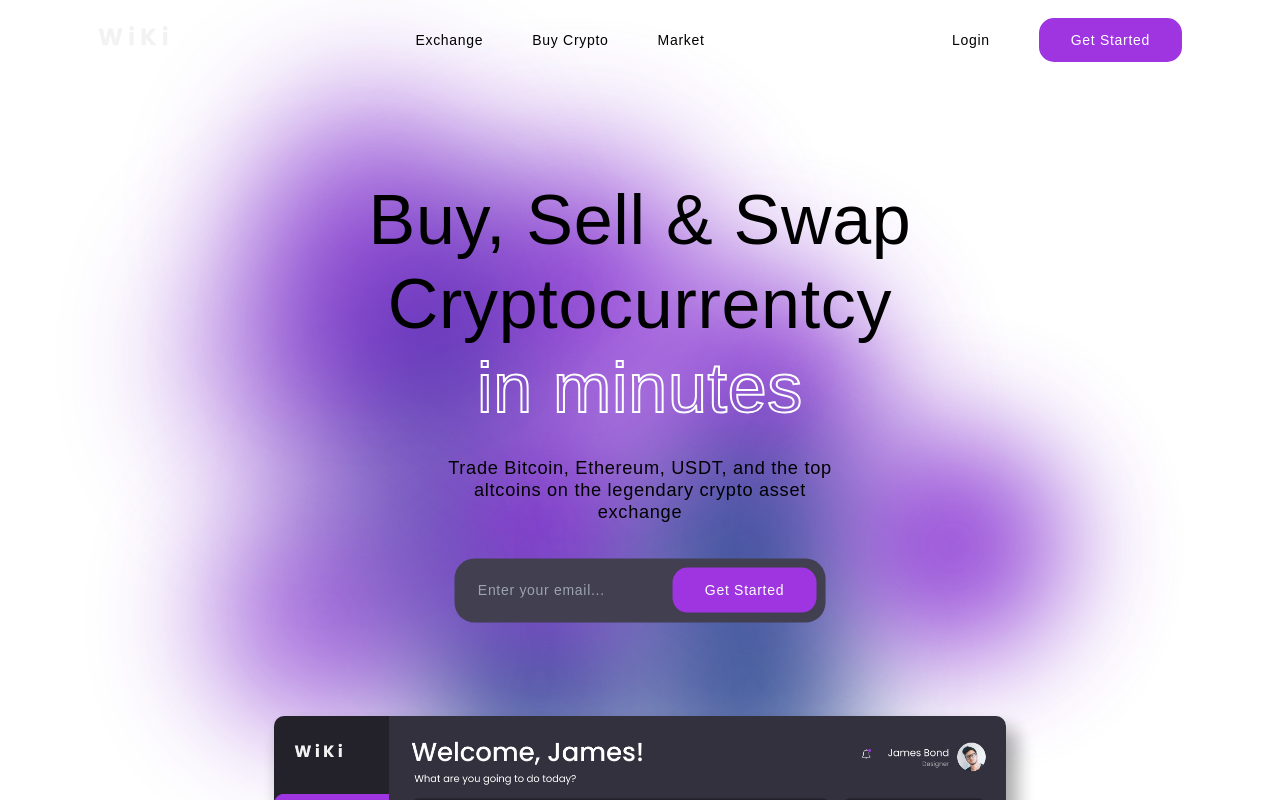
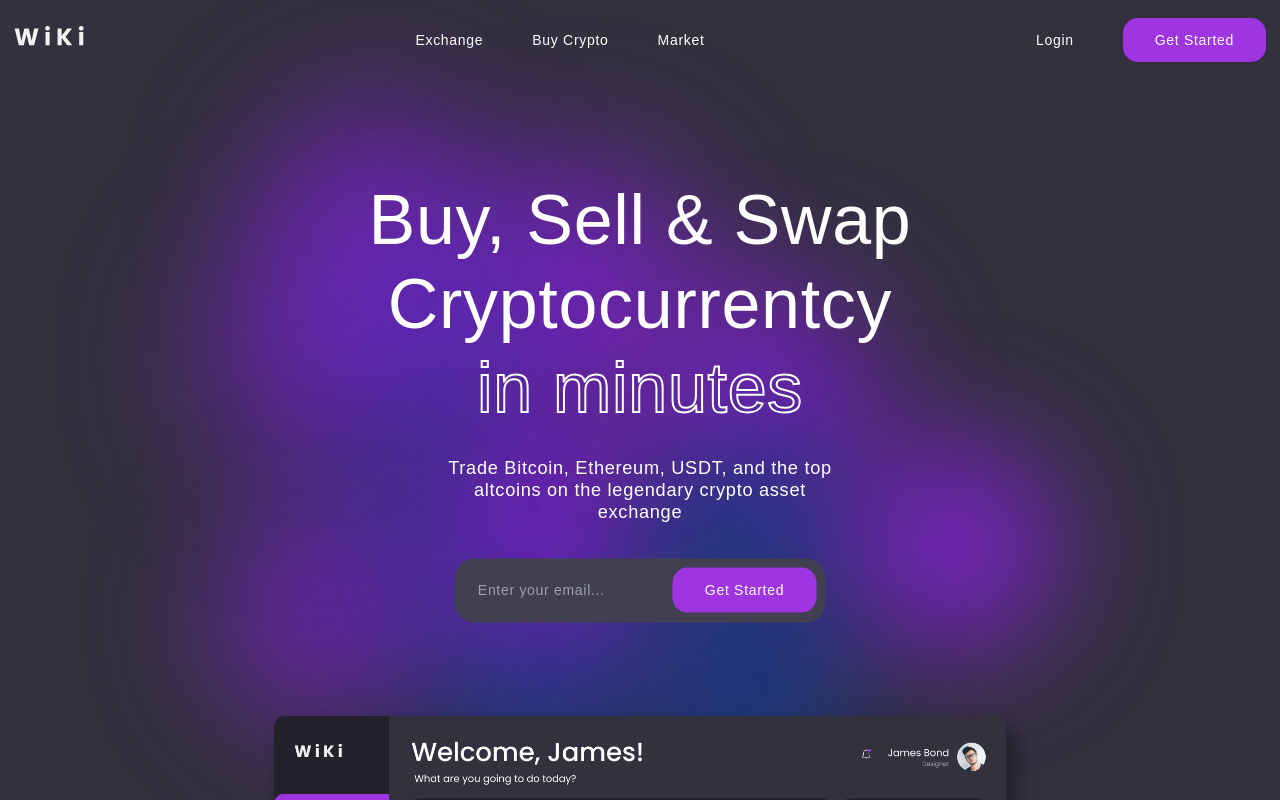
Before and after one commit to beinawair/crypto-startup, a Next.js app: page / in a window 1280 px wide. Shown: the top 800 px of the page. Built offline with nearby package versions, Linux system fonts and the light colour scheme; no server answers.

Commit message:
setting color scheme

```diff
--- a/components/landingpage/NavbarSection.js
+++ b/components/landingpage/NavbarSection.js
@@ -5,12 +5,24 @@ const HeaderSection = () => {
     return (
         <>
             <nav className="container mx-auto navigation">
-                <div className="mobile-menu hidden">
-                    <div className="bar-icon">
-                        <div className="line-up"></div>
-                        <div className="line-down"></div>
+                {/* mobile menu */}
+                <div className="mobile-menu">
+                    <div className="logo-image">
+                        <Link href="/">
+                            <a>
+                                <Image src="/image/Logo.svg"
+                                    alt="Logo"
+                                    width={70}
+                                    height={35}
+                                />
+                            </a>
+                        </Link>
                     </div>
-                    <div className="menu-lists">
+                    <div className="menu-icon-mobile">
+                        <div></div>
+                        <div></div>
+                    </div>
+                    <div className="menu-list-mobile">
                         <ul className="list">
                             <li className="menu">
                                 <Link href="#">
@@ -44,6 +56,8 @@ const HeaderSection = () => {
                         </div>
                     </div>
                 </div>
+
+                {/* dekstop menu */}
                 <div className="desktop-menu w-100 flex justify-between items-center">
                     <div className="logo-image">
                         <Link href="/">
--- a/styles/globals.css
+++ b/styles/globals.css
@@ -23,6 +23,8 @@ body {
   line-height: 2;
   @apply tracking-wider;
   overflow-x: hidden;
+  /* color: white;
+  background: #33313E; */
 }
 
 a {
@@ -42,6 +44,37 @@ a {
   h1, h2, h3, h4, h5, h6 {
     font-weight: 500;
   }
+}
+
+.mobile-menu {
+  display: flex;
+  justify-content: space-between;
+  align-items: center;
+}
+
+.menu-icon-mobile {
+  width: 40px;
+  height: 40px;
+  display: flex;
+  flex-direction: column;
+  align-items: center;
+  justify-content: center;
+  cursor: pointer;
+}
+
+.menu-icon-mobile > div {
+  width: 35px;
+  height: 2px;
+  border-radius: 1px;
+  background-color: white;
+}
+
+.menu-icon-mobile > div:first-child{
+  margin-bottom: 10px;
+}
+
+.menu-list-mobile {
+  display: none;
 }
 
 .mobile {
@@ -99,6 +132,16 @@ a {
 }
 
 @media (prefers-color-scheme: dark) {
+  html {
+    color-scheme: dark;
+  }
+  body {
+    color: white;
+    background: #33313E;
+  }
+}
+
+@media (prefers-color-scheme: light) {
   html {
     color-scheme: dark;
   }
@@ -394,8 +437,12 @@ footer {
 
 @media screen and (min-width: 320px) {
 
-  main {
-    padding: 0 .5em;
+  main, header {
+    padding: 0 1em;
+  }
+
+  .desktop-menu {
+    display: none;
   }
 
   .title-head {
@@ -580,6 +627,16 @@ footer {
   }
 }
 
+@media screen and (min-width: 900px) {
+  .desktop-menu {
+    display: flex;
+  }
+
+  .mobile-menu {
+    display: none;
+  }
+}
+
 @media screen and (min-width: 1024px) {
   main {
     padding: 0 7.5rem;
```
